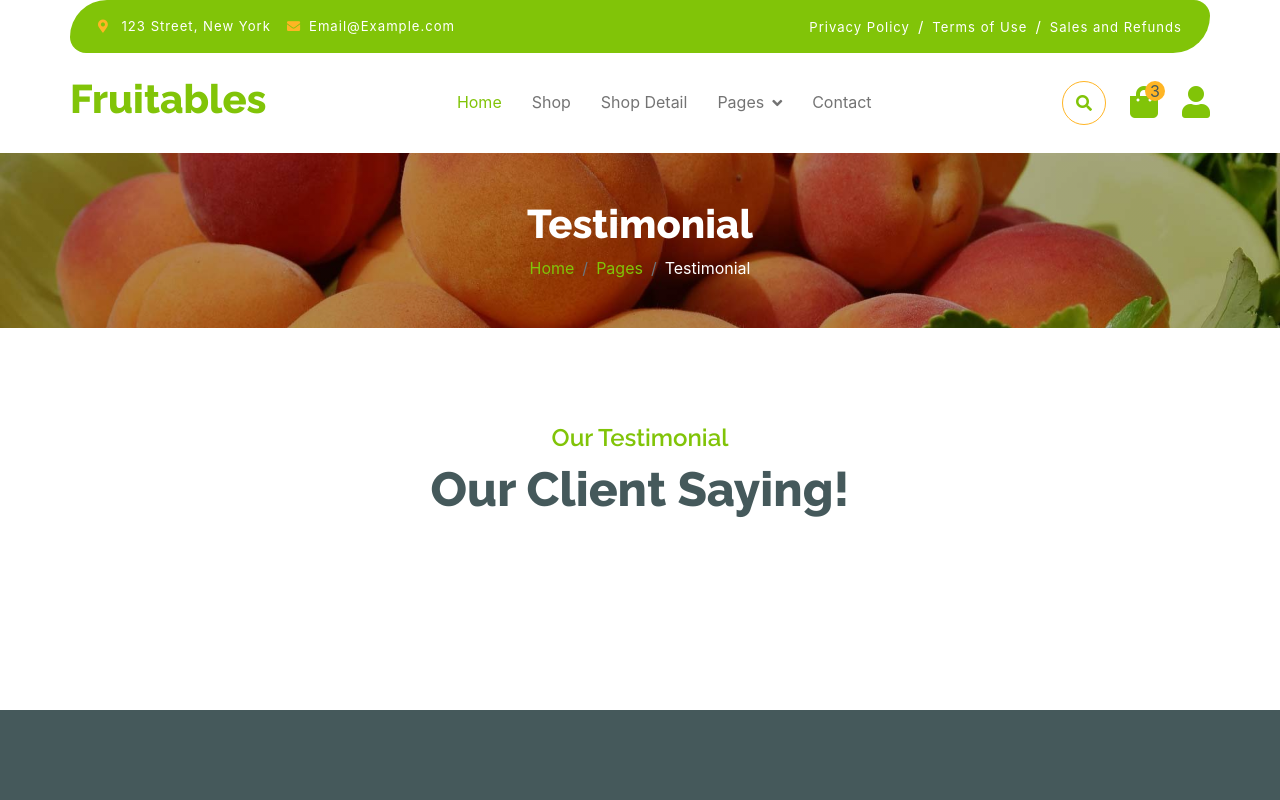
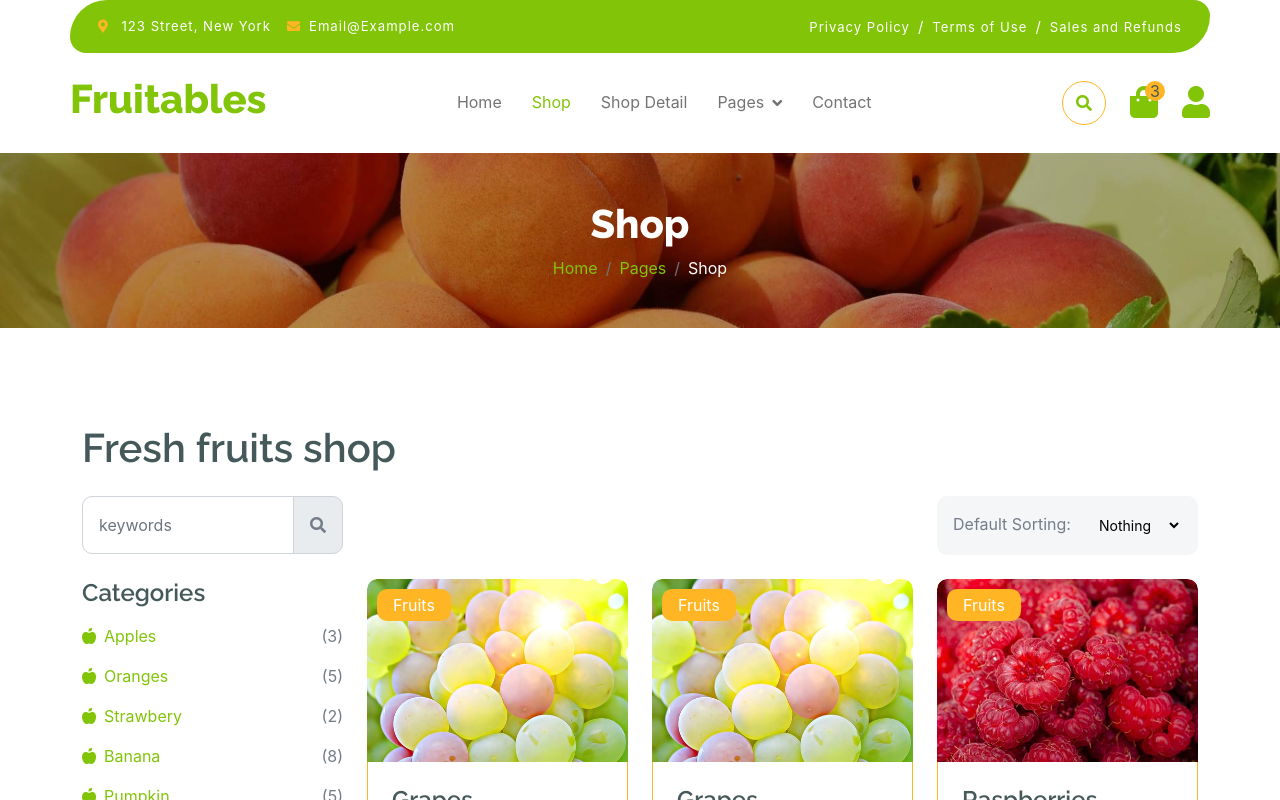
Before and after one commit to vatsalSabalpara18/fruitables, a React (Create React App) app: page /shop in a window 1280 px wide. Shown: the top 800 px of the page. Built offline with nearby package versions, Linux system fonts and the light colour scheme.

Commit message:
impliment routing feature

```diff
--- a/src/App.js
+++ b/src/App.js
@@ -1,3 +1,4 @@
+import { Route, Routes } from "react-router-dom";
 import Footer from "./component/Footer/Footer";
 import Header from "./component/Header/Header";
 import Page404 from "./container/404Page/Page404";
@@ -13,6 +14,17 @@ function App() {
   return (
     <>
       <Header />
+      <Routes>
+        <Route path="/" element={<Home />} />
+        <Route path="/shop" element={<Shop />} />
+        <Route path="/shop/:id" element={<ShopDetails />} />
+        <Route path="/shopDetail" element={<ShopDetails />} />
+        <Route path="/error" element={<Page404 />} />
+        <Route path="/cart" element={<Cart />} />
+        <Route path="/chackout" element={<ChackOut />} />
+        <Route path="/contact" element={<Contact />} />
+        <Route path="/testimonial" element={<Testimonial />} />
+      </Routes>
       {/* <Home /> */}
       {/* <Shop /> */}
       {/* <ShopDetails /> */}
@@ -20,7 +32,7 @@ function App() {
       {/* <Cart /> */}
       {/* <ChackOut /> */}
       {/* <Contact /> */}
-      <Testimonial />
+      {/* <Testimonial /> */}
       <Footer />
     </>
   );
--- a/src/component/Header/Header.js
+++ b/src/component/Header/Header.js
@@ -1,4 +1,5 @@
 import React from 'react'
+import { NavLink } from 'react-router-dom'
 
 export default function Header() {
     return (
@@ -25,19 +26,19 @@ export default function Header() {
                         </button>
                         <div className="collapse navbar-collapse bg-white" id="navbarCollapse">
                             <div className="navbar-nav mx-auto">
-                                <a href="index.html" className="nav-item nav-link active">Home</a>
-                                <a href="shop.html" className="nav-item nav-link">Shop</a>
-                                <a href="shop-detail.html" className="nav-item nav-link">Shop Detail</a>
+                                <NavLink to={"/"} className="nav-item nav-link">Home</NavLink>
+                                <NavLink to={"/shop"} className="nav-item nav-link">Shop</NavLink>
+                                <NavLink to={"/shopDetail"} className="nav-item nav-link">Shop Detail</NavLink>
                                 <div className="nav-item dropdown">
                                     <a href="#" className="nav-link dropdown-toggle" data-bs-toggle="dropdown">Pages</a>
                                     <div className="dropdown-menu m-0 bg-secondary rounded-0">
-                                        <a href="cart.html" className="dropdown-item">Cart</a>
-                                        <a href="chackout.html" className="dropdown-item">Chackout</a>
-                                        <a href="testimonial.html" className="dropdown-item">Testimonial</a>
-                                        <a href="404.html" className="dropdown-item">404 Page</a>
+                                        <NavLink to={"/cart"} className="dropdown-item">Cart</NavLink>
+                                        <NavLink to={"chackout"} className="dropdown-item">Chackout</NavLink>
+                                        <NavLink to={"/testimonial"} className="dropdown-item">Testimonial</NavLink>
+                                        <NavLink to={"/error"} className="dropdown-item">404 Page</NavLink>
                                     </div>
                                 </div>
-                                <a href="contact.html" className="nav-item nav-link">Contact</a>
+                                <NavLink to={"/contact"} className="nav-item nav-link">Contact</NavLink>
                             </div>
                             <div className="d-flex m-3 me-0">
                                 <button className="btn-search btn border border-secondary btn-md-square rounded-circle bg-white me-4" data-bs-toggle="modal" data-bs-target="#searchModal"><i className="fas fa-search text-primary" /></button>
--- a/src/container/Shop/Shop.js
+++ b/src/container/Shop/Shop.js
@@ -1,4 +1,5 @@
 import React from 'react';
+import { NavLink } from 'react-router-dom';
 
 function Shop(props) {
     return (
@@ -194,6 +195,7 @@ function Shop(props) {
                                     <div className="col-lg-9">
                                         <div className="row g-4 justify-content-center">
                                             <div className="col-md-6 col-lg-6 col-xl-4">
+                                            <NavLink to={"/shop/5"}>
                                                 <div className="rounded position-relative fruite-item">
                                                     <div className="fruite-img">
                                                         <img src="img/fruite-item-5.jpg" className="img-fluid w-100 rounded-top" alt />
@@ -208,6 +210,7 @@ function Shop(props) {
                                                         </div>
                                                     </div>
                                                 </div>
+                                            </NavLink>
                                             </div>
                                             <div className="col-md-6 col-lg-6 col-xl-4">
                                                 <div className="rounded position-relative fruite-item">
--- a/src/container/ShopDetails/ShopDetails.js
+++ b/src/container/ShopDetails/ShopDetails.js
@@ -1,6 +1,9 @@
 import React from 'react';
+import { useParams } from 'react-router-dom';
 
 function ShopDetails(props) {
+    const {id} = useParams();
+    console.log("id--", id)
     return (
         <>
             <div>
--- a/src/index.js
+++ b/src/index.js
@@ -3,11 +3,14 @@ import ReactDOM from 'react-dom/client';
 import './index.css';
 import App from './App';
 import reportWebVitals from './reportWebVitals';
+import { BrowserRouter } from 'react-router-dom';
 
 const root = ReactDOM.createRoot(document.getElementById('root'));
 root.render(
   <React.StrictMode>
-    <App />
+    <BrowserRouter>
+      <App />
+    </BrowserRouter>
   </React.StrictMode>
 );
 
```
